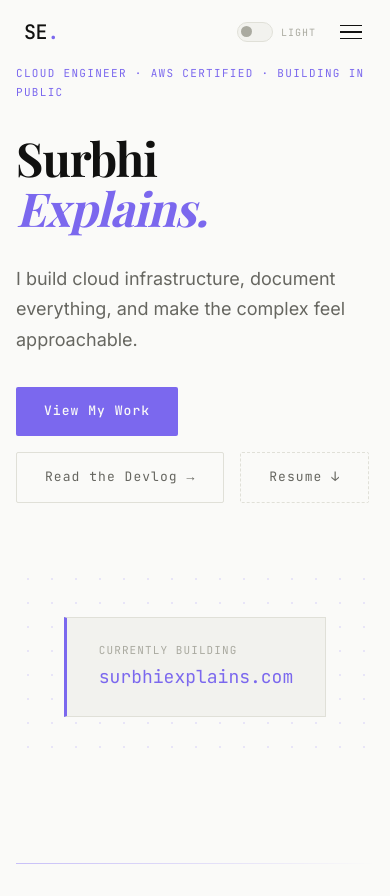
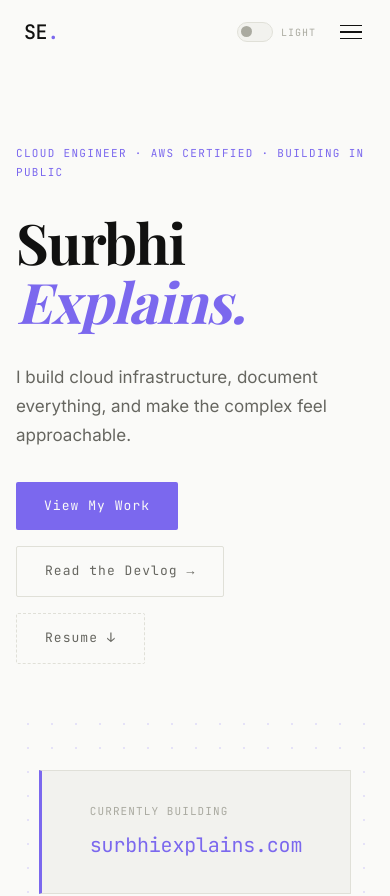
Before and after one commit to Code-Surbhi/SurbhiExplains, a React (Vite) app: page / in a window 390 px wide. Shown: the top 896 px of the page. Built offline with nearby package versions, Linux system fonts and the light colour scheme; a web font is replaced by a local one.

Commit message:
feat: add typing animation to hero tagline with button fade-in

```diff
--- a/src/components/Hero/Hero.css
+++ b/src/components/Hero/Hero.css
@@ -7,8 +7,7 @@
   display: flex;
   flex-direction: column;
   justify-content: center;
-  padding: var(--space-8) var(--space-7);
-  position: relative;
+  padding: calc(var(--space-8) + 80px) var(--space-7) var(--space-8);
 }
 
 .hero__inner {
@@ -16,12 +15,12 @@
   margin: 0 auto;
   width: 100%;
   display: grid;
-  grid-template-columns: 1fr 1fr;
-  gap: var(--space-7);
+  grid-template-columns: 1.3fr 1fr;
+  gap: var(--space-8);
   align-items: center;
 }
 
-/* --- LEFT COLUMN --- */
+/* --- LEFT CONTENT --- */
 .hero__content {
   display: flex;
   flex-direction: column;
@@ -29,13 +28,13 @@
 }
 
 .hero__label {
-  display: inline-block;
+  display: block;
 }
 
+/* --- NAME --- */
 .hero__name {
-  font-size: clamp(52px, 8vw, 96px);
   font-family: var(--font-display);
-  font-weight: 700;
+  font-size: clamp(56px, 8vw, 80px);
   line-height: 1.05;
   letter-spacing: -0.02em;
   color: var(--text-primary);
@@ -46,131 +45,90 @@
   font-style: italic;
 }
 
+/* --- TAGLINE with typing --- */
 .hero__tagline {
-  font-size: 18px;
+  font-size: 17px;
   color: var(--text-secondary);
   line-height: 1.7;
-  max-width: 42ch;
+  max-width: 48ch;
+  min-height: 4em; /* prevents layout shift while typing */
+}
+
+/* Typing cursor — subtle, no blink */
+.hero__cursor {
+  display: inline-block;
+  color: var(--accent);
+  font-weight: 300;
+  margin-left: 1px;
+  animation: cursor-blink 1s step-end infinite;
+}
+
+@keyframes cursor-blink {
+  0%,
+  100% {
+    opacity: 1;
+  }
+  50% {
+    opacity: 0;
+  }
 }
 
 /* --- BUTTONS --- */
 .hero__actions {
   display: flex;
   gap: var(--space-3);
-  align-items: center;
   flex-wrap: wrap;
+  opacity: 0;
+  transform: translateY(8px);
+  transition:
+    opacity 0.6s ease,
+    transform 0.6s ease;
 }
 
-.btn {
+/* Fade in once typing is done */
+.hero__actions--visible {
+  opacity: 1;
+  transform: translateY(0);
+}
+
+.btn--primary {
   font-family: var(--font-mono);
   font-size: var(--text-small);
   letter-spacing: 0.08em;
   padding: 14px 28px;
+  background: var(--accent);
+  color: var(--bg-primary);
+  border: none;
   border-radius: 2px;
   cursor: pointer;
-  transition: all var(--transition-normal);
   text-decoration: none;
   display: inline-block;
-}
-
-.btn--primary {
-  background: var(--accent);
-  color: var(--bg-primary);
-  font-weight: 500;
+  transition: all var(--transition-normal);
 }
 
 .btn--primary:hover {
   background: var(--accent-hover);
-  color: var(--bg-primary);
   transform: translateY(-1px);
 }
 
 .btn--ghost {
+  font-family: var(--font-mono);
+  font-size: var(--text-small);
+  letter-spacing: 0.08em;
+  padding: 14px 28px;
   background: transparent;
   color: var(--text-secondary);
   border: 1px solid var(--border);
+  border-radius: 2px;
+  cursor: pointer;
+  text-decoration: none;
+  display: inline-block;
+  transition: all var(--transition-normal);
 }
 
 .btn--ghost:hover {
   border-color: var(--accent-muted);
   color: var(--accent);
-}
-
-/* --- RIGHT COLUMN --- */
-.hero__visual {
-  position: relative;
-  display: flex;
-  align-items: center;
-  justify-content: center;
-  height: 400px;
-}
-
-/* Dot Grid */
-.dot-grid {
-  position: absolute;
-  inset: 0;
-  background-image: radial-gradient(
-    circle,
-    var(--accent-muted) 1px,
-    transparent 1px
-  );
-  background-size: 24px 24px;
-  opacity: 0.35;
-  border-radius: 4px;
-}
-
-/* Floating Badge */
-.hero__badge {
-  position: relative;
-  z-index: 1;
-  background: var(--bg-secondary);
-  border: 1px solid var(--border);
-  border-left: 3px solid var(--accent);
-  padding: var(--space-4) var(--space-5);
-  display: flex;
-  flex-direction: column;
-  gap: var(--space-1);
-}
-
-.hero__badge span:first-child {
-  font-size: var(--text-label);
-  letter-spacing: 0.1em;
-  text-transform: uppercase;
-  color: var(--text-disabled);
-}
-
-.hero__badge-title {
-  font-family: var(--font-mono);
-  font-size: 18px;
-  color: var(--accent);
-}
-
-/* --- BOTTOM RULE --- */
-.hero__rule {
-  max-width: 1100px;
-  margin: var(--space-8) auto 0;
-  width: 100%;
-  height: 1px;
-  background: linear-gradient(to right, var(--accent-muted), transparent);
-}
-
-/* --- MOBILE --- */
-@media (max-width: 768px) {
-  .hero {
-    padding: var(--space-7) var(--space-3);
-  }
-
-  .hero__inner {
-    grid-template-columns: 1fr;
-  }
-
-  .hero__visual {
-    height: 200px;
-  }
-
-  .hero__name {
-    font-size: clamp(42px, 12vw, 64px);
-  }
 }
 
 .btn--resume {
@@ -191,3 +149,89 @@
   border-color: var(--accent);
   color: var(--accent);
 }
+
+/* --- RIGHT VISUAL --- */
+.hero__visual {
+  position: relative;
+  height: 400px;
+  display: flex;
+  align-items: center;
+  justify-content: center;
+}
+
+.dot-grid {
+  position: absolute;
+  inset: 0;
+  background-image: radial-gradient(
+    circle,
+    var(--accent-muted) 1.5px,
+    transparent 1.5px
+  );
+  background-size: 24px 24px;
+  opacity: 0.4;
+  border-radius: 4px;
+}
+
+/* --- BADGE --- */
+.hero__badge {
+  position: relative;
+  z-index: 1;
+  background: var(--bg-secondary);
+  border: 1px solid var(--border);
+  border-left: 3px solid var(--accent);
+  padding: var(--space-5) var(--space-6);
+  display: flex;
+  flex-direction: column;
+  gap: var(--space-2);
+  transition: all var(--transition-normal);
+}
+
+.hero__badge:hover {
+  transform: translateY(-2px);
+  border-color: var(--accent-muted);
+  border-left-color: var(--accent);
+}
+
+.hero__badge span:first-child {
+  font-family: var(--font-mono);
+  font-size: var(--text-label);
+  letter-spacing: 0.1em;
+  text-transform: uppercase;
+  color: var(--text-disabled);
+}
+
+.hero__badge-title {
+  font-family: var(--font-mono);
+  font-size: 20px;
+  color: var(--accent);
+  letter-spacing: -0.01em;
+}
+
+/* --- BOTTOM RULE --- */
+.hero__rule {
+  max-width: 1100px;
+  margin: var(--space-7) auto 0;
+  height: 1px;
+  background: linear-gradient(to right, var(--accent-muted), transparent);
+}
+
+/* --- MOBILE --- */
+@media (max-width: 768px) {
+  .hero {
+    padding: calc(var(--space-7) + 80px) var(--space-3) var(--space-7);
+  }
+
+  .hero__inner {
+    grid-template-columns: 1fr;
+    gap: var(--space-6);
+  }
+
+  .hero__visual {
+    height: 240px;
+  }
+
+  .hero__actions {
+    flex-direction: column;
+    align-items: flex-start;
+  }
+}
--- a/src/components/Hero/Hero.jsx
+++ b/src/components/Hero/Hero.jsx
@@ -1,6 +1,34 @@
+import { useState, useEffect } from "react";
 import "./Hero.css";
 
+const TAGLINE =
+  "I build cloud infrastructure, document everything, and make the complex feel approachable.";
+const TYPING_SPEED = 28; // ms per character — slower = more elegant
+const START_DELAY = 800; // ms before typing begins
+
 function Hero() {
+  const [displayed, setDisplayed] = useState("");
+  const [started, setStarted] = useState(false);
+
+  useEffect(() => {
+    // Delay before starting
+    const startTimer = setTimeout(() => {
+      setStarted(true);
+    }, START_DELAY);
+    return () => clearTimeout(startTimer);
+  }, []);
+
+  useEffect(() => {
+    if (!started) return;
+    if (displayed.length >= TAGLINE.length) return;
+
+    const timer = setTimeout(() => {
+      setDisplayed(TAGLINE.slice(0, displayed.length + 1));
+    }, TYPING_SPEED);
+
+    return () => clearTimeout(timer);
+  }, [started, displayed]);
+
   return (
     <section className="hero">
       <div className="hero__inner">
@@ -17,11 +45,15 @@ function Hero() {
           </h1>
 
           <p className="hero__tagline">
-            I build cloud infrastructure, document everything, and make the
-            complex feel approachable.
+            {displayed}
+            {displayed.length < TAGLINE.length && (
+              <span className="hero__cursor">|</span>
+            )}
           </p>
 
-          <div className="hero__actions">
+          <div
+            className={`hero__actions ${displayed.length === TAGLINE.length ? "hero__actions--visible" : ""}`}
+          >
             <a href="#projects" className="btn btn--primary">
               View My Work
             </a>
```
